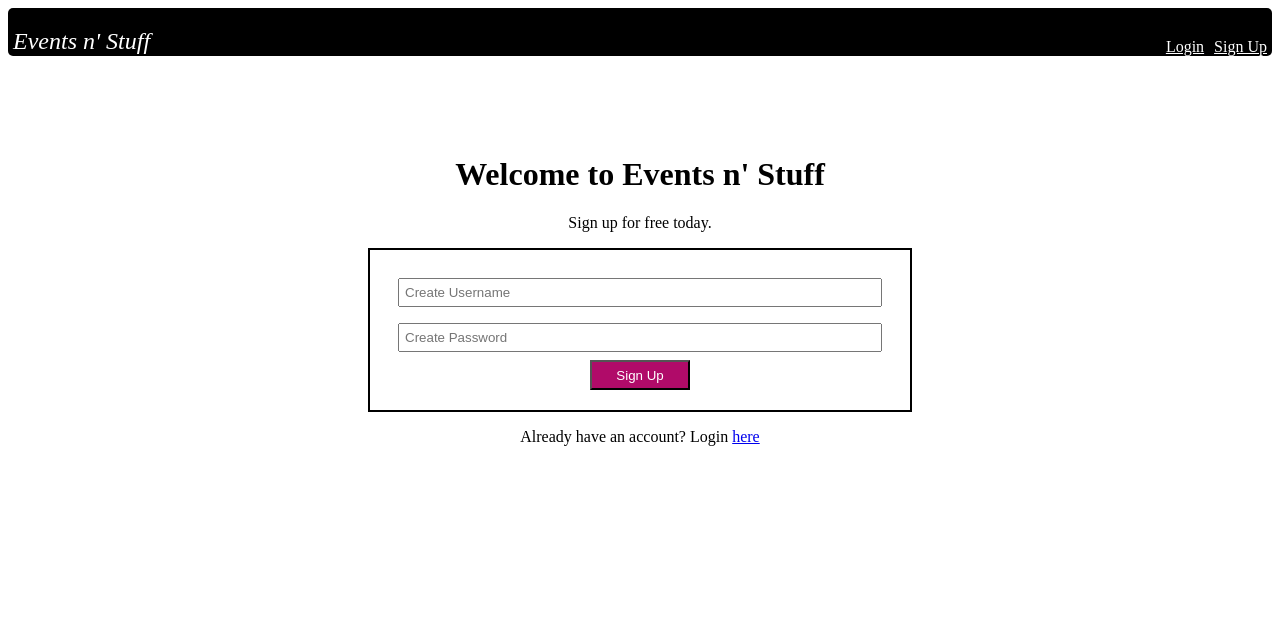
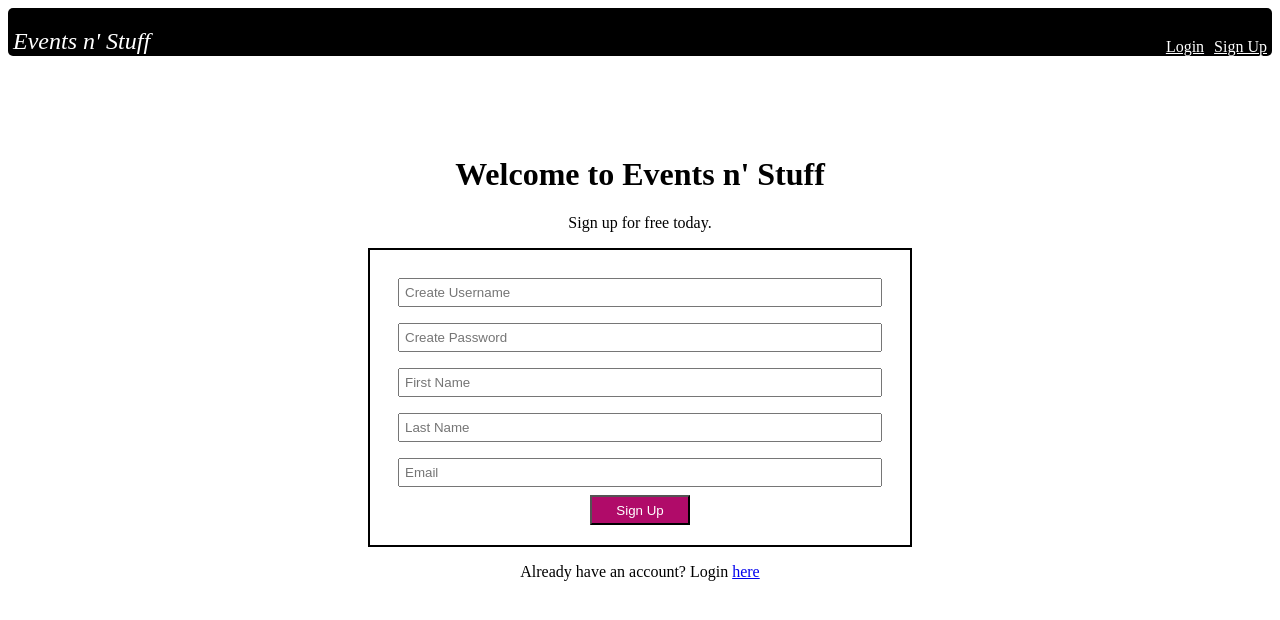
Before and after one commit to ajsur1017/events-n-stuff-FRONTEND, a React (Create React App) app: page /signup in a window 1280 px wide. Shown: the top 620 px of the page. Built offline with nearby package versions, Linux system fonts and the light colour scheme; no server answers.

Commit message:
added forms for user information on signup page

```diff
--- a/src/components/Header.js
+++ b/src/components/Header.js
@@ -9,7 +9,7 @@ function Header(props) {
     <Link>
       <div className="logout" onClick={() => {
         window.localStorage.removeItem("token")
-        setGState({...gState, token : null})
+        setGState({ ...gState, token: null })
       }}>Logout</div>
     </Link>)
 
--- a/src/pages/Signup.js
+++ b/src/pages/Signup.js
@@ -7,7 +7,10 @@ const Signup = (props) => {
 
     const blank = {
         username: "",
-        password: ""
+        password: "",
+        firstName: "",
+        lastName: "",
+        email: "",
     }
 
     const [form, setForm] = React.useState(blank)
@@ -18,13 +21,13 @@ const Signup = (props) => {
 
     const handleSubmit = (thing) => {
         thing.preventDefault()
-        const {username, password} = form
+        const {username, password, firstName, lastName, email} = form
         fetch(`${url}/auth/signup`, {
             method: "post",
             headers: {
                 "Content-Type": "application/json"
             },
-            body: JSON.stringify({username, password})
+            body: JSON.stringify({username, password, firstName, lastName, email})
         })
         .then(response => response.json())
         .then(data => {
@@ -42,6 +45,9 @@ const Signup = (props) => {
             <form className="loginBox" onSubmit={handleSubmit}>
                 <input id="inputSignup" placeholder="Create Username" type="text" name="username" value={form.username} onChange={handleChange}/>
                 <input id="inputSignup" placeholder="Create Password" type="password" name="password" value={form.password} onChange={handleChange}/>
+                <input id="inputSignup" placeholder="First Name" type="text" name="firstName" value={form.firstName} onChange={handleChange}/>
+                <input id="inputSignup" placeholder="Last Name" type="text" name="lastName" value={form.lastName} onChange={handleChange}/>
+                <input id="inputSignup" placeholder="Email" type="email" name="email" value={form.email} onChange={handleChange}/>
                 <div className="inputButton">
                 <input className="loginButton" type="submit" value="Sign Up" /></div>
             </form>
```
Lines whose indentation alone changed are shown as unchanged.
